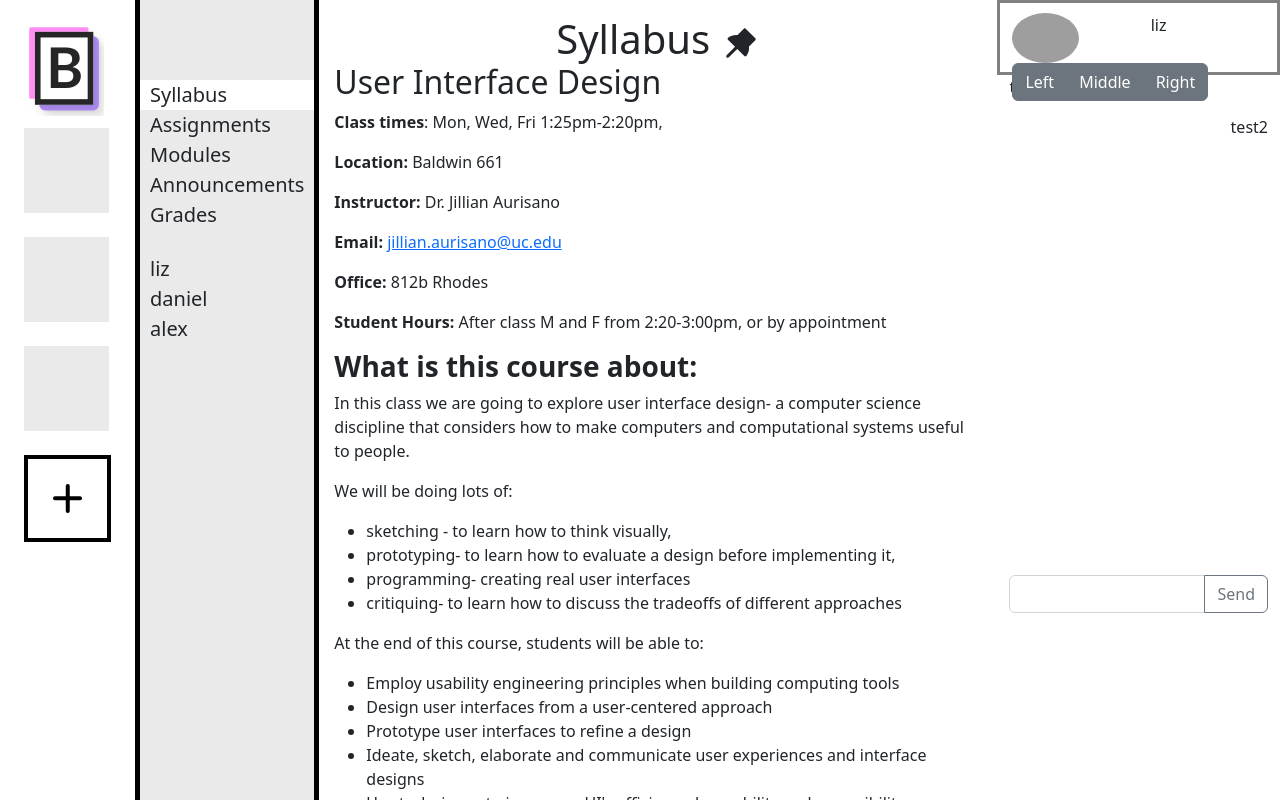
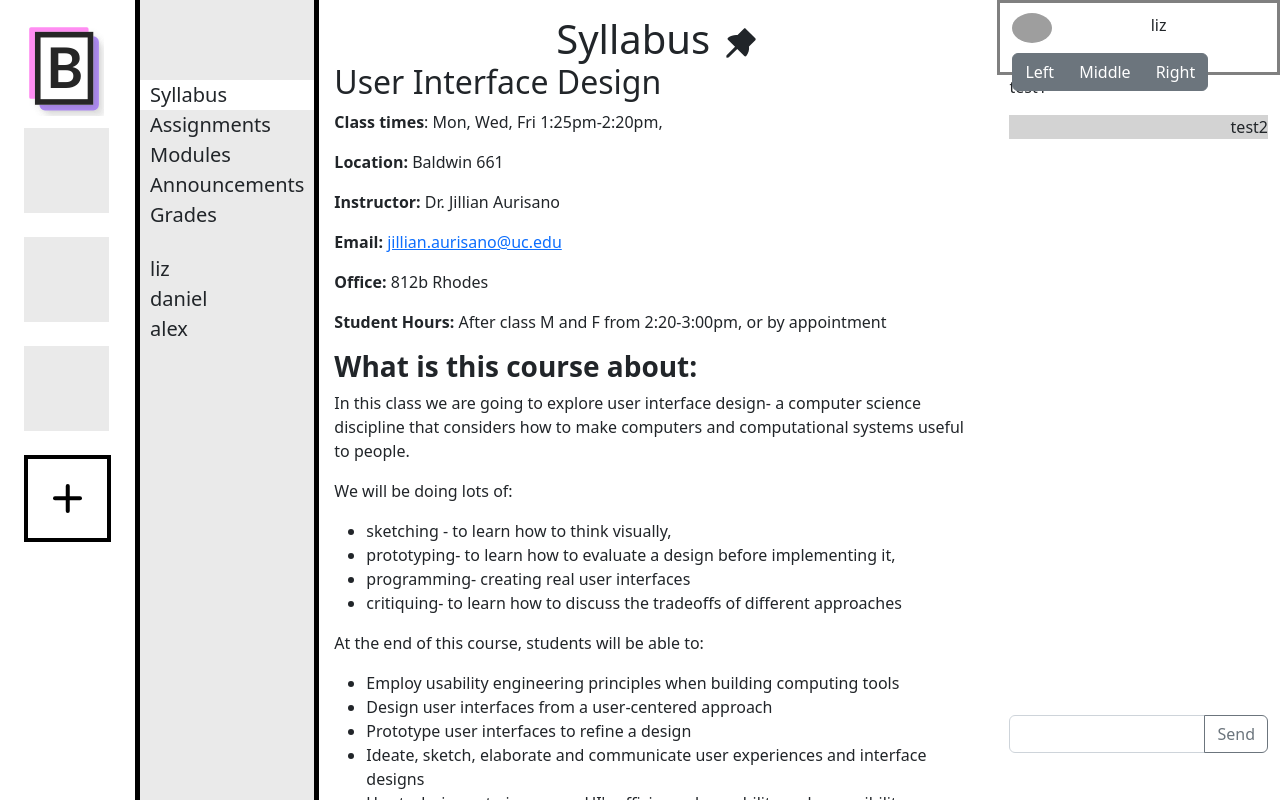
Before and after one commit to corncob567/AlternaCanvas, a React (Create React App) app: page /ui/syllabus in a window 1280 px wide. Built offline with nearby package versions, Linux system fonts and the light colour scheme; grey boxes are pictures that could not be loaded; a web font is replaced by a local one.

Commit message:
updates to chat header styling

```diff
--- a/src/styles/components/Chat.scss
+++ b/src/styles/components/Chat.scss
@@ -3,11 +3,14 @@
     border: solid grey 3px;
     padding: 10px;
 
+    img{
+        width: 40px;
+    }
 }
 
 .chat-body {
     overflow-y: auto;
-    height: 500px;
+    height: 80vh;
     width: 100%;
     margin: 0em;
 }
@@ -46,4 +49,5 @@
 
 .chat-message-author {
     text-align: right;
+    background-color: lightgrey;
 }
```
